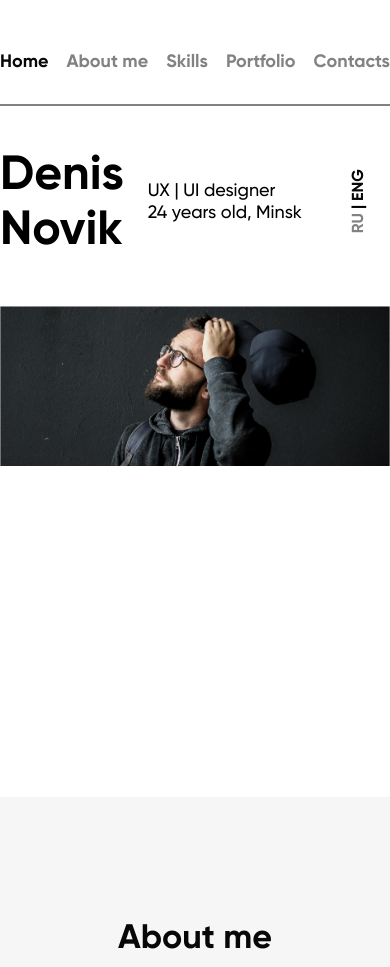
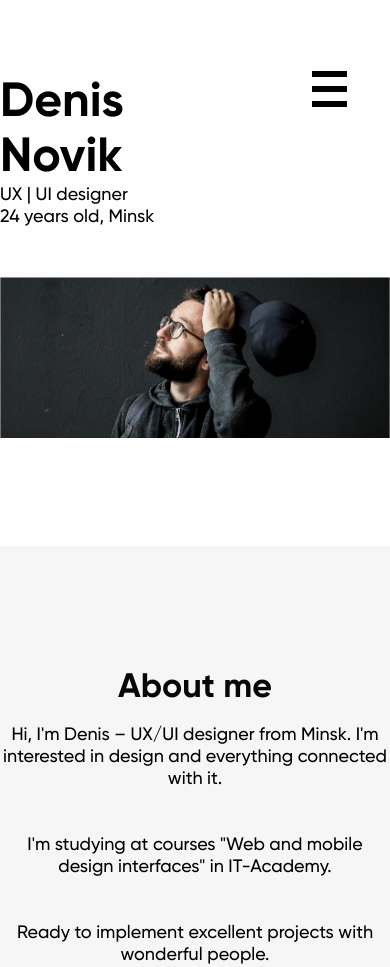
Before and after one commit to ModernRising/Novik, a plain HTML site: page src/index.html in a window 390 px wide. Shown: the top 967 px of the page. Drawn offline with nearby package versions, Linux system fonts and the light colour scheme.

Commit message:
fix UI and create hamburger

```diff
--- a/src/index.html
+++ b/src/index.html
@@ -31,6 +31,9 @@
                         <a href="#" class="menu__link">Contacts</a>
                     </li>
                 </ul>
+                <button class="c-hamburger c-hamburger-line">
+                    <span>Menu</span>
+                </button>
                 <div class="header__divider"></div>
             </div>
         </nav>
--- a/src/js/script.js
+++ b/src/js/script.js
@@ -1,6 +1,3 @@
-
-
-
 
 const toggleActive = function () {
   let link = document.querySelectorAll(".menu__link");
@@ -14,3 +11,22 @@ const toggleActive = function () {
 };
 
 toggleActive();
+
+
+window.addEventListener("DOMContentLoaded", () => {
+  const hamburger = document.querySelector(".c-hamburger");
+  const menu = document.querySelector(".menu");
+  const menuItem = menu.querySelectorAll(".menu__item");
+
+  hamburger.addEventListener("click", () => {
+    hamburger.classList.toggle("is-active");
+    menu.classList.toggle("menu_active");
+
+    menuItem.forEach(item => {
+      item.addEventListener('click', () => {
+          hamburger.classList.toggle('is-active');
+          menu.classList.toggle('menu_active');
+      });
+  });
+  });
+});
--- a/src/sass/_general.scss
+++ b/src/sass/_general.scss
@@ -7,6 +7,10 @@
         border: 1px solid #828282;
         margin-top: 32px;
     }
+}
+
+nav {
+    position: relative;
 }
 
 
@@ -23,6 +27,93 @@
         color: #828282;
         &_active {
             color: #070707;
+        }
+    }
+}
+
+.mobile-menu {
+    width: 375px;
+}
+
+.c-hamburger {
+    display: none;
+    position: absolute;
+    right: 0;
+    top:42px;
+    overflow:hidden;
+    margin: 0;
+    padding: 0;
+    width: 96px;
+    height: 96px;
+    font-size: 0;
+    box-shadow: none;
+    border: none;
+    cursor: pointer;
+    &:focus {
+        outline: none;
+    }
+    span {
+        display: block;
+        position: absolute;
+        top: 44px;
+        left: 18px;
+        right: 15px;
+        width: 35px;
+        height: 6px;
+        background: #000000;
+        &::before, &::after {
+            display: block;
+            position: absolute;
+            left: 0;
+            height: 6px;
+            width: 100%;
+            background: #000000;
+            content: "";
+        }
+        &::before {
+            top: -15px;
+        }
+
+        &::after {
+            bottom: -15px;
+        }
+    }
+
+    &-line {
+        background: none;
+        span {
+            transition: background 0s 0.3s;
+            &::before, &::after {
+                transition-duration: 0.3s, 0.3s;
+                transition-delay: 0.3s, 0s;
+            }
+            &::before {
+                transition-property: top, transform;
+            }
+            &::after {
+                transition-property: bottom, transform;
+            }
+        }
+
+    }
+
+}
+
+.is-active {
+    span {
+        background: none;
+
+        &::before {
+            top: 0;
+            transform: rotate(-45deg);
+        }
+        &::after {
+            bottom: 0;
+            transform: rotate(45deg);
+        }
+        &::before, &::after {
+            transition-delay: 0, 0.1s;
+            background: #828282;
         }
     }
 }
@@ -63,9 +154,9 @@
 
     &__bg {
         margin-top: 50px;
-        min-height: 387px;
         img {
             max-width: 100%;
+
         }
     }
 }
@@ -179,6 +270,9 @@
         outline: none;
         border: none;
         cursor: pointer;
+        &:hover {
+            box-shadow: 0 12px 16px 0 rgba(0,0,0,0.24), 0 17px 50px 0 rgba(0,0,0,0.19);
+        }
     }
 
     &__wrapper {
@@ -187,7 +281,15 @@
         margin: 0 auto;
         margin-top: 86px;
         width: 342px;
+    }
+
+    &__social {
         cursor: pointer;
+        padding-bottom: 2px;
+        &:hover {
+            border-bottom: 2px solid;
+            margin-bottom: -2px;
+        }
     }
 
     &__links {
--- /dev/null
+++ b/src/sass/_media.scss
@@ -0,0 +1,47 @@
+@media (max-width: 767px) {
+    .header {
+        &__divider {
+            display: none;
+        }
+    }
+
+    .menu {
+        position: fixed;
+        flex-direction: column;
+        justify-content: space-evenly;
+        align-items: flex-start;
+        top:0;
+        left:-100%;
+        width: 100%;
+        height: 75vh;
+        padding: 0;
+        background-color: rgba(255,255,255, 0.95);
+        margin: 0;
+        transition: 0.6s all;
+        &_active {
+            left:0;
+        }
+        &__item {
+            margin-left: 24px;
+        }
+
+        &__link {
+            font-size: 34px;
+        }
+    }
+
+    .c-hamburger {
+        position: fixed;
+        display: block;
+    }
+
+    .introduce {
+        &__wrapper {
+            flex-direction: column;
+            align-items: flex-start;
+        }
+        &__lang {
+            display: none;
+        }
+    }
+}
--- a/src/sass/style.scss
+++ b/src/sass/style.scss
@@ -1,6 +1,7 @@
 @import "../fonts/fonts";
 @import "../sass/variables";
 @import "../sass/general";
+@import "../sass/media";
 
 .container {
     max-width: 950px;
```
Also changed, not shown: src/css/style.min.css.
